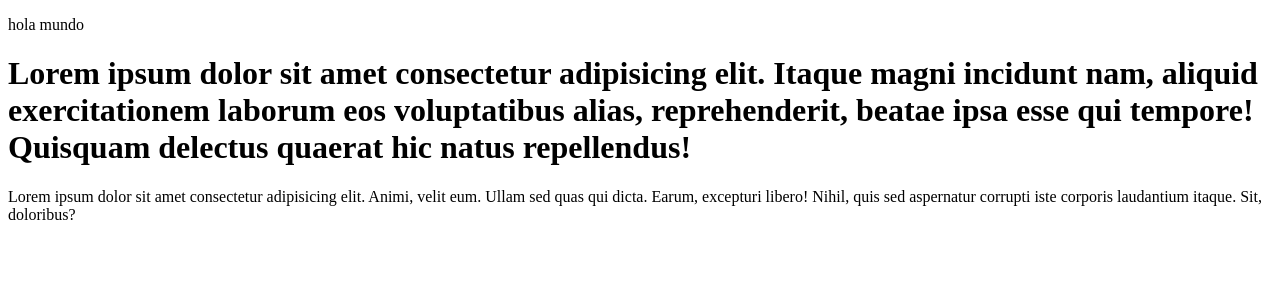
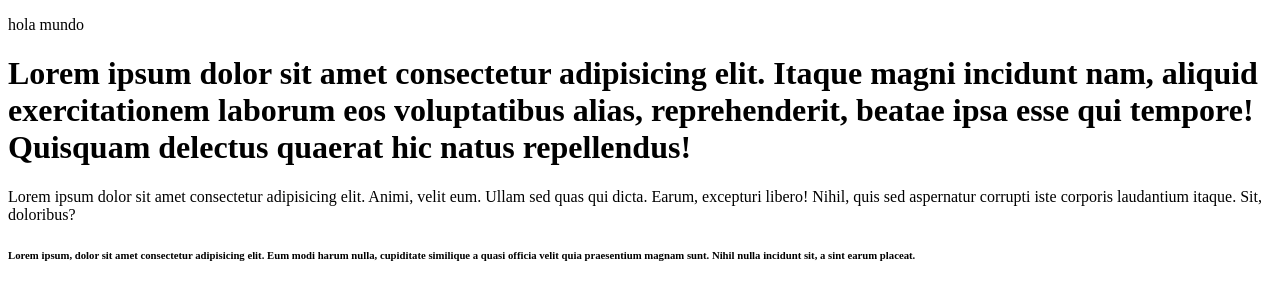
Before and after one commit to astridVanessa/mi-primer-repositorio, a plain HTML site: page index.html in a window 1280 px wide. Drawn offline with Linux system fonts and the light colour scheme.

Commit message:
agregamos un h6

```diff
--- a/index.html
+++ b/index.html
@@ -12,5 +12,7 @@
     <div>
         <p>Lorem ipsum dolor sit amet consectetur adipisicing elit. Animi, velit eum. Ullam sed quas qui dicta. Earum, excepturi libero! Nihil, quis sed aspernatur corrupti iste corporis laudantium itaque. Sit, doloribus?</p>
     </div>
+
+    <h6>Lorem ipsum, dolor sit amet consectetur adipisicing elit. Eum modi harum nulla, cupiditate similique a quasi officia velit quia praesentium magnam sunt. Nihil nulla incidunt sit, a sint earum placeat.</h6>
 </body>
 </html>
```
